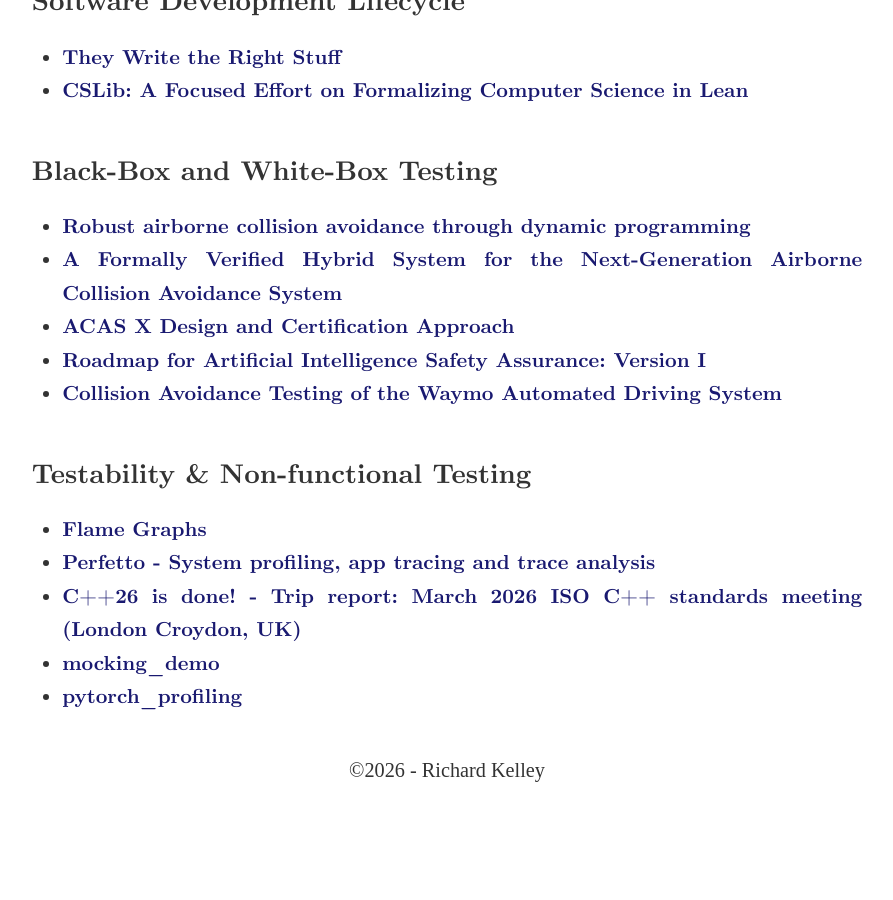
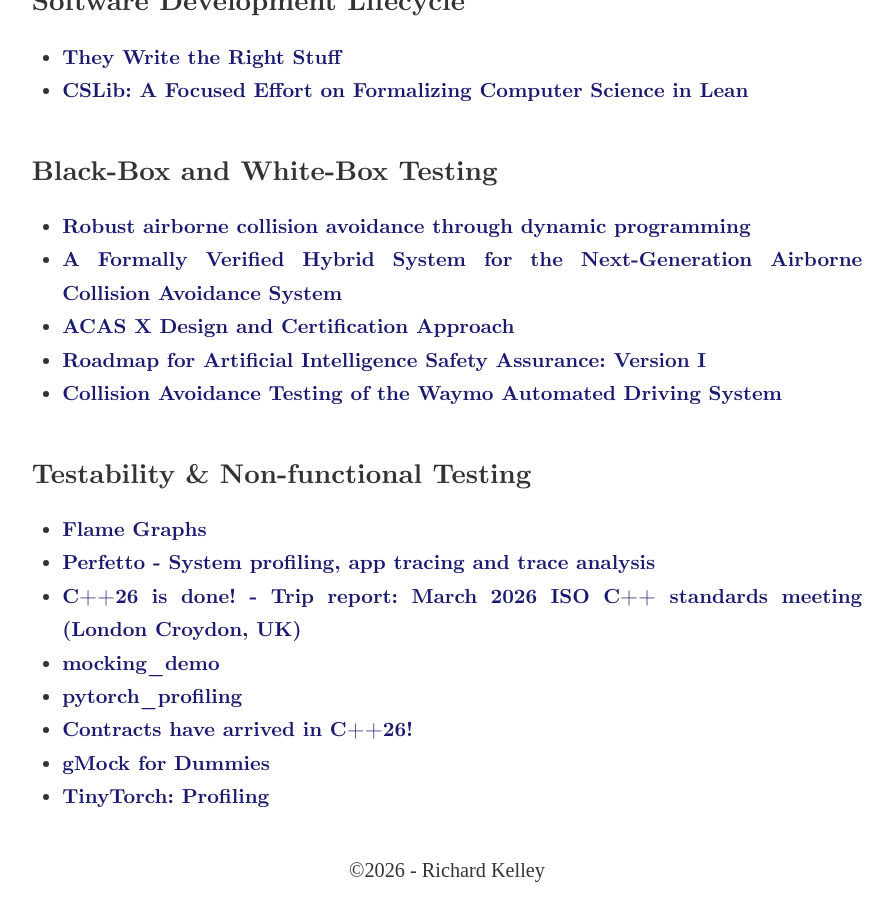
Before and after one commit to RichardKelley/richardkelley.github.io, a Jekyll site: the page built from csc635.md, in a window 1280 px wide and 900 px high, scrolled down 3628 px. Shown: the whole window, without its empty margins (193-1086 px from the left). Built offline with Jekyll 4.4.1, drawn with Linux system fonts in a browser that asks for light colours; some web fonts are replaced; before the commit the page ends 4428 px from its top, so only the background shows below that.

Commit message:
Added links for 635.

```diff
--- a/csc635.md
+++ b/csc635.md
@@ -186,3 +186,6 @@
 - <a href="https://herbsutter.com/2026/03/29/c26-is-done-trip-report-march-2026-iso-c-standards-meeting-london-croydon-uk/" target="_blank">C++26 is done! - Trip report: March 2026 ISO C++ standards meeting (London Croydon, UK)</a>
 - <a href="https://github.com/RichardKelley/mocking_demo" target="_blank">mocking_demo</a>
 - <a href="https://github.com/RichardKelley/pytorch_profiling" target="_blank">pytorch_profiling</a>
+- <a href="https://critical.eschertech.com/2025/09/09/contracts-have-arrived-in-c/" target="_blank">Contracts have arrived in C++26!</a>
+- <a href="https://google.github.io/googletest/gmock_for_dummies.html" target="_blank">gMock for Dummies</a>
+- <a href="https://mlsysbook.ai/tinytorch/modules/14_profiling_ABOUT.html" target="_blank">TinyTorch: Profiling</a>
```
